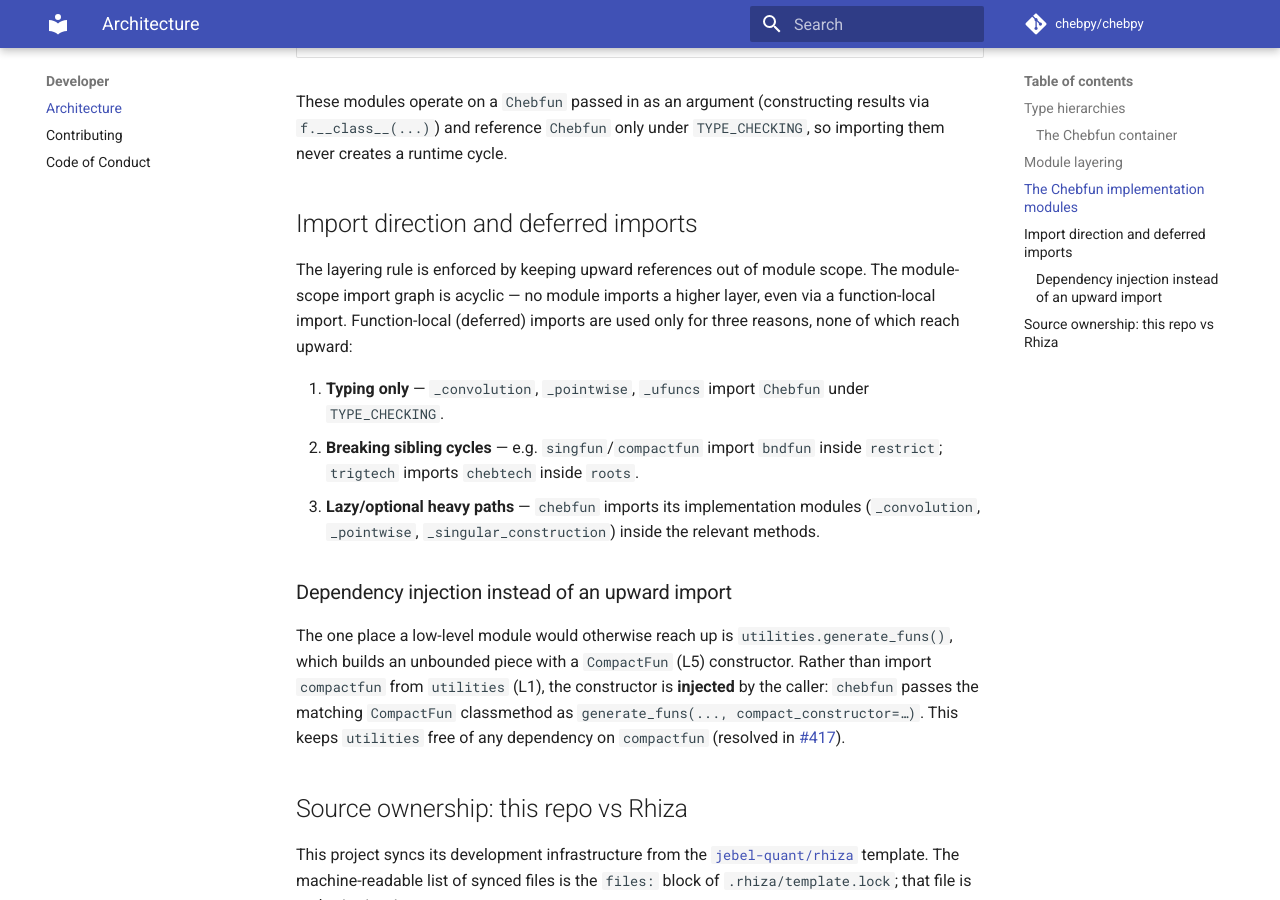
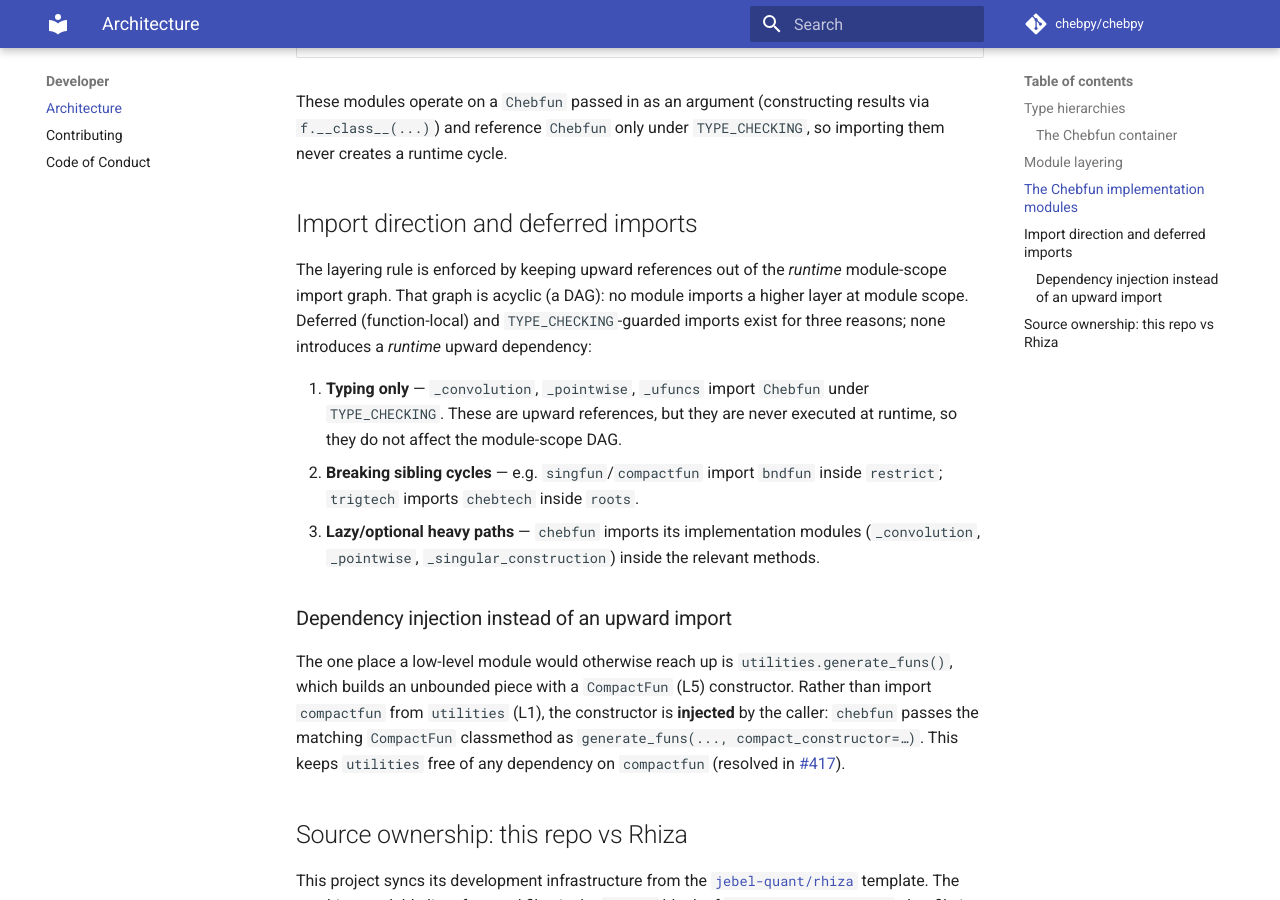
Before and after one commit to chebpy/chebpy, an MkDocs documentation site: the page built from docs/development/architecture.md, in a window 1280 px wide and 900 px high, scrolled down 2488 px. Built offline with MkDocs 1.6.1 and Material for MkDocs 9.7.7, drawn with Linux system fonts in a browser that asks for light colours; comment, search, counter and statistics services are not loaded; the version menu is left out.

Commit message:
docs: clarify runtime module-scope DAG vs deferred/guarded imports

```diff
--- a/docs/development/architecture.md
+++ b/docs/development/architecture.md
@@ -99,13 +99,15 @@ results via `f.__class__(...)`) and reference `Chebfun` only under
 
 ## Import direction and deferred imports
 
-The layering rule is enforced by keeping upward references out of module scope.
-The module-scope import graph is acyclic — no module imports a higher layer,
-even via a function-local import. Function-local (deferred) imports are used
-only for three reasons, none of which reach upward:
+The layering rule is enforced by keeping upward references out of the *runtime*
+module-scope import graph. That graph is acyclic (a DAG): no module imports a
+higher layer at module scope. Deferred (function-local) and
+`TYPE_CHECKING`-guarded imports exist for three reasons; none introduces a
+*runtime* upward dependency:
 
 1. **Typing only** — `_convolution`, `_pointwise`, `_ufuncs` import `Chebfun`
-   under `TYPE_CHECKING`.
+   under `TYPE_CHECKING`. These are upward references, but they are never
+   executed at runtime, so they do not affect the module-scope DAG.
 2. **Breaking sibling cycles** — e.g. `singfun`/`compactfun` import `bndfun`
    inside `restrict`; `trigtech` imports `chebtech` inside `roots`.
 3. **Lazy/optional heavy paths** — `chebfun` imports its implementation modules
```
Also changed, not shown: CLAUDE.md (+4 -2 lines).
